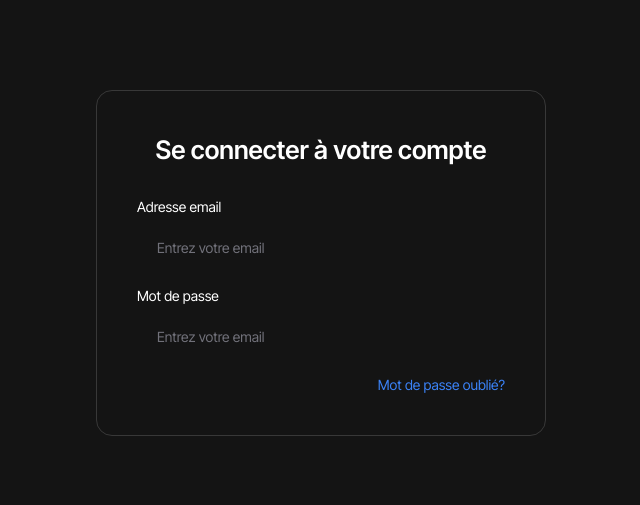
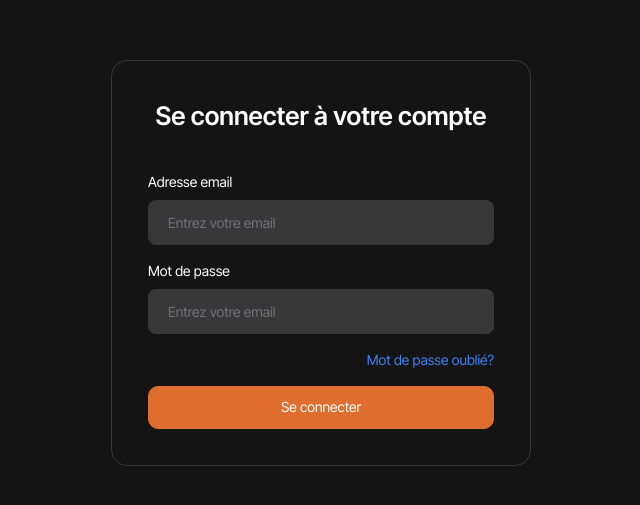
Before and after one commit to KiritoEM/angular-nest, an Angular app: page /login in a window 1280 px wide. Shown: the part 137-642 px from the top of the page, without its empty margins (319-959 px from the left). Built offline with nearby package versions, Linux system fonts and the light colour scheme.

Commit message:
feat: add custom-button

```diff
--- a/src/app/app.component.ts
+++ b/src/app/app.component.ts
@@ -4,7 +4,7 @@ import { RouterLink, RouterOutlet } from '@angular/router';
 
 @Component({
   selector: 'app-root',
-  imports: [PokemonCardComponent, RouterOutlet, RouterLink],
+  imports: [RouterOutlet],
   templateUrl: './app.component.html',
   styleUrl: './app.component.scss'
 })
--- a/src/app/pages/login/login.component.html
+++ b/src/app/pages/login/login.component.html
@@ -1,15 +1,15 @@
 <div class="flex w-full overflow-x-hidden min-h-screen justify-center items-center bg-[#141414]">
-    <div class="wrapper border border-input flex flex-col items-center gap-3">
-        <div class="wrapper p-10 flex flex-col items-center gap-3">
-            <h3 class="text-white text-[1.6em] font-semibold">Se connecter à votre compte</h3>
+    <div class="wrapper p-9 border border-input flex flex-col items-center gap-3">
+        <h3 class="text-white text-[1.6em] font-semibold">Se connecter à votre compte</h3>
 
-            <!-- NOTE form -->
-            <form class="w-full mt-4 flex flex-col gap-4">
-                <app-input label="Adresse email" placeholder="Entrez votre email" [type]="'email'"
-                    formControlName="emal"></app-input>
-                <app-input label="Mot de passe" placeholder="Entrez votre email" [type]="'email'"
-                    formControlName="emal"></app-input>
-                <p class="text-blue-500 text-sm text-end">Mot de passe oublié?</p>
-            </form>
-        </div>
+        <!-- NOTE form -->
+        <form class="w-full mt-6 flex flex-col gap-4">
+            <app-input label="Adresse email" placeholder="Entrez votre email" [type]="'email'" formControlName="email"
+                customErrorText="L'email est requis"></app-input>
+            <app-input label="Mot de passe" placeholder="Entrez votre email" [type]="'email'" formControlName="email"
+                customErrorText="Le mot de passe est requis"></app-input>
+            <p class="text-blue-500 text-sm text-end">Mot de passe oublié?</p>
+            <button my-button>Se connecter</button>
+        </form>
     </div>
+</div>
--- a/src/app/pages/login/login.component.scss
+++ b/src/app/pages/login/login.component.scss
@@ -1,5 +1,5 @@
 .wrapper {
-    max-width: 450px;
+    max-width: 420px;
     width: 100%;
     border-radius: 16px;
 }
--- a/src/app/pages/login/login.component.ts
+++ b/src/app/pages/login/login.component.ts
@@ -1,9 +1,10 @@
 import { Component, Input } from '@angular/core';
 import { InputComponent } from '../../shared/input/input.component';
+import { ButtonComponent } from '../../shared/button/button.component';
 
 @Component({
   selector: 'app-login',
-  imports: [InputComponent],
+  imports: [InputComponent, ButtonComponent],
   templateUrl: './login.component.html',
   styleUrl: './login.component.scss'
 })
--- /dev/null
+++ b/src/app/shared/button/button.component.html
@@ -0,0 +1 @@
+<ng-content></ng-content>
--- /dev/null
+++ b/src/app/shared/button/button.component.scss
@@ -0,0 +1,44 @@
+:host {
+    @apply inline-block items-center justify-center px-4 py-2 text-sm;
+
+    grid-auto-flow: column;
+    gap: var(--btn-gap, 0.5rem);
+    line-height: 1.2;
+    cursor: pointer;
+    background-color: var(--btn-theme-bg-color, #DF6D2D);
+    color: var(--btn-theme-color, white);
+    min-width: 100px;
+    min-height: 43px;
+    border: 1px solid var(--btn-theme-bg-color, #DF6D2D);
+    border-radius: var(--btn-radius, 10px);
+
+    ::ng-deep svg,
+    ::ng-deep img {
+        width: 24px;
+        height: 24px;
+        margin-top: -5px;
+        margin-bottom: -5px;
+    }
+
+    &:focus-visible {
+        outline: 3px solid #DF6D2D;
+        outline-offset: 2px;
+    }
+
+    &.btn-descructive {
+        background-color: rgb(236, 52, 52);
+    }
+
+    &.btn-outline {
+        background-color: transparent;
+        color: var(--btn-theme-color, #DF6D2D);
+        opacity: 80;
+
+        &:hover,
+        &:focus {
+            background-color: var(--btn-theme-bg-color, #DF6D2D);
+            opacity: 80;
+            color: var(--btn-theme-color, white);
+        }
+    }
+}
--- /dev/null
+++ b/src/app/shared/button/button.component.ts
@@ -0,0 +1,20 @@
+import { Component, HostBinding, Input } from '@angular/core';
+
+@Component({
+  selector: 'button[my-button],a[my-button]',
+  templateUrl: './button.component.html',
+  styleUrl: './button.component.scss'
+})
+export class ButtonComponent {
+  @Input()
+  @HostBinding("class.secondary")
+  isSecondary = false
+
+  @Input()
+  @HostBinding('class.btn-outline')
+  isOutline = false;
+
+  @Input()
+  @HostBinding('class.btn-destructive')
+  isDesctructive = false;
+}
--- a/src/app/shared/input/input.component.html
+++ b/src/app/shared/input/input.component.html
@@ -5,7 +5,7 @@
             class="bg-transparent w-full p-2 placeholder:text-muted-foreground focus-visible:outline-none disabled:cursor-not-allowed disabled:opacity-50"
             [formControl]="control" [attr.placeholder]="placeholder || 'Entre une valeur'" />
     </div>
-    <div *ngIf="control.invalid && control.touched" class="text-destructive text-sm">
-        This field is required.
+    <div *ngIf="control.invalid && control.touched" class="text-destructive text-xs mt-2">
+        {{customErrorText}}
     </div>
 </div>
--- a/src/app/shared/input/input.component.scss
+++ b/src/app/shared/input/input.component.scss
@@ -0,0 +1,18 @@
+.base-input {
+    display: flex;
+    margin-top: 0.5rem;
+    height: 45px;
+    align-items: center;
+    border-radius: 0.5rem;
+    background-color: hsl(var(--input));
+    padding-left: 0.75rem;
+    font-size: 0.875rem;
+    --tw-ring-offset-color: hsl(var(--background));
+
+    &:focus-within {
+        outline: none;
+        ring-width: 1px;
+        ring-color: var(--primary);
+        ring-offset-width: 2px;
+    }
+}
--- a/src/app/shared/input/input.component.ts
+++ b/src/app/shared/input/input.component.ts
@@ -14,15 +14,16 @@ export class InputComponent {
   @Input() name: string = '';
   @Input() type: string = 'text';
   @Input() class: string = '';
+  @Input() customErrorText: string = 'Ce champ est requis';
 
   @Output() valueChange = new EventEmitter<string>();
 
   control: FormControl = new FormControl('', Validators.required);
 
   getClasses() {
-    const baseClasses = "flex mt-2 h-[45px] items-center rounded-lg bg-input/65 bg-transparent pl-3 text-sm ring-offset-background focus-within:ring-1 focus-within:ring-primary focus-within:ring-offset-2";
+    const baseClass = "base-input";
     const additionalClasses = this.class?.trim() || '';
-    return `${baseClasses} ${additionalClasses}`;
+    return `${baseClass} ${additionalClasses}`;
   }
 
   get value(): string {
--- a/src/styles.scss
+++ b/src/styles.scss
@@ -12,7 +12,6 @@
     font-family: "Inter_tight", serif;
 }
 
-@layer base {
 :root {
     --background: 0 0% 100%;
     --foreground: 240 10% 3.9%;
@@ -20,7 +19,7 @@
     --card-foreground: 240 10% 3.9%;
     --popover: 0 0% 100%;
     --popover-foreground: 240 10% 3.9%;
-        --primary: 240 5.9% 10%;
+    --primary: 22 74% 53%;
     --primary-foreground: 0 0% 98%;
     --secondary: 240 4.8% 95.9%;
     --secondary-foreground: 240 5.9% 10%;
@@ -40,32 +39,3 @@
     --chart-4: 43 74% 66%;
     --chart-5: 27 87% 67%;
 }
-
-    .dark {
-        --background: 240 10% 3.9%;
-        --foreground: 0 0% 98%;
-        --card: 240 10% 3.9%;
-        --card-foreground: 0 0% 98%;
-        --popover: 240 10% 3.9%;
-        --popover-foreground: 0 0% 98%;
-        --primary: 0 0% 98%;
-        --primary-foreground: 240 5.9% 10%;
-        --secondary: 240 3.7% 15.9%;
-        --secondary-foreground: 0 0% 98%;
-        --muted: 240 3.7% 15.9%;
-        --muted-foreground: 240 5% 64.9%;
-        --accent: 240 3.7% 15.9%;
-        --accent-foreground: 0 0% 98%;
-        --destructive: 0 62.8% 30.6%;
-        --destructive-foreground: 0 0% 98%;
-        --border: 240 3.7% 15.9%;
-        --input: 240 3.7% 15.9%;
-        --ring: 240 4.9% 83.9%;
-        --radius: 0.5rem;
-        --chart-1: 220 70% 50%;
-        --chart-2: 160 60% 45%;
-        --chart-3: 30 80% 55%;
-        --chart-4: 280 65% 60%;
-        --chart-5: 340 75% 55%;
-    }
-}
```
Lines whose indentation alone changed are shown as unchanged.
